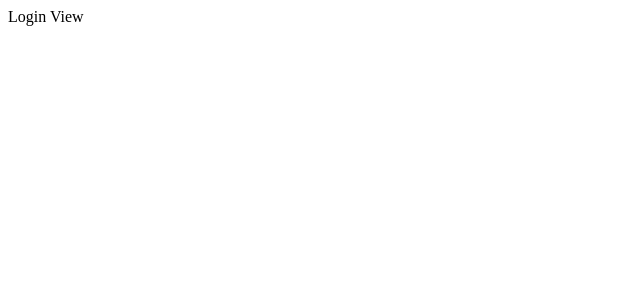
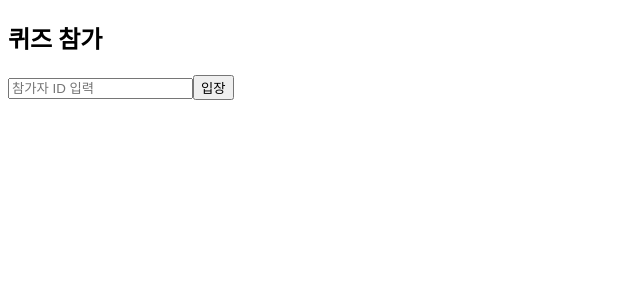
Before and after one commit to cdragon-choi/quiz-4, a React (Vite) app: page / in a window 1280 px wide. Shown: the top 300 px of the page, without its empty margins (0-640 px from the left). Built offline with nearby package versions, Linux system fonts and the light colour scheme.

Commit message:
LoginView

```diff
--- a/src/hooks/useQuizState.ts
+++ b/src/hooks/useQuizState.ts
@@ -1,15 +1,21 @@
+// src/hooks/useQuizState.ts
 import { useState } from "react";
-import { QuizStatus } from "../types/types";
+import { QuizState, QuizStatus } from "../types/types";
 
-// 초기 TDD를 위한 최소 버전
-export const useQuizState = () => {
+export const useQuizState = (): QuizState => {
   const [status, setStatus] = useState<QuizStatus>("idle");
-  const [currentQuestion, setCurrentQuestion] = useState<number>(0);
+  const [currentQuestion, setCurrentQuestion] = useState(0);
+
+  const setId = (id: string) => {
+    console.log("참가자 ID 설정:", id);
+    setStatus("waiting"); // 💡 임시로 상태 전이해도 됨 (후에 Firebase 연동 예정)
+  };
 
   return {
     status,
     currentQuestion,
-    setStatus, // 나중에 테스트/관리용으로 사용 가능
+    setStatus,
     setCurrentQuestion,
+    setId, // ✅ 추가!
   };
 };
--- a/src/views/LoginView.tsx
+++ b/src/views/LoginView.tsx
@@ -1,3 +1,28 @@
-import React from "react";
-const LoginView = () => <div>Login View</div>;
+// src/views/LoginView.tsx
+import React, { useState } from "react";
+import { useQuizState } from "../hooks/useQuizState";
+
+const LoginView = () => {
+  const { setId } = useQuizState();
+  const [inputId, setInputId] = useState("");
+
+  const handleClick = () => {
+    if (inputId.trim()) {
+      setId(inputId.trim());
+    }
+  };
+
+  return (
+    <div>
+      <h2>퀴즈 참가</h2>
+      <input
+        placeholder="참가자 ID 입력"
+        value={inputId}
+        onChange={(e) => setInputId(e.target.value)}
+      />
+      <button onClick={handleClick}>입장</button>
+    </div>
+  );
+};
+
 export default LoginView;
```
Also changed, not shown: src/types/types.ts (+9 -1 lines), 1 other file (tests, documents, lock files or other folders).
